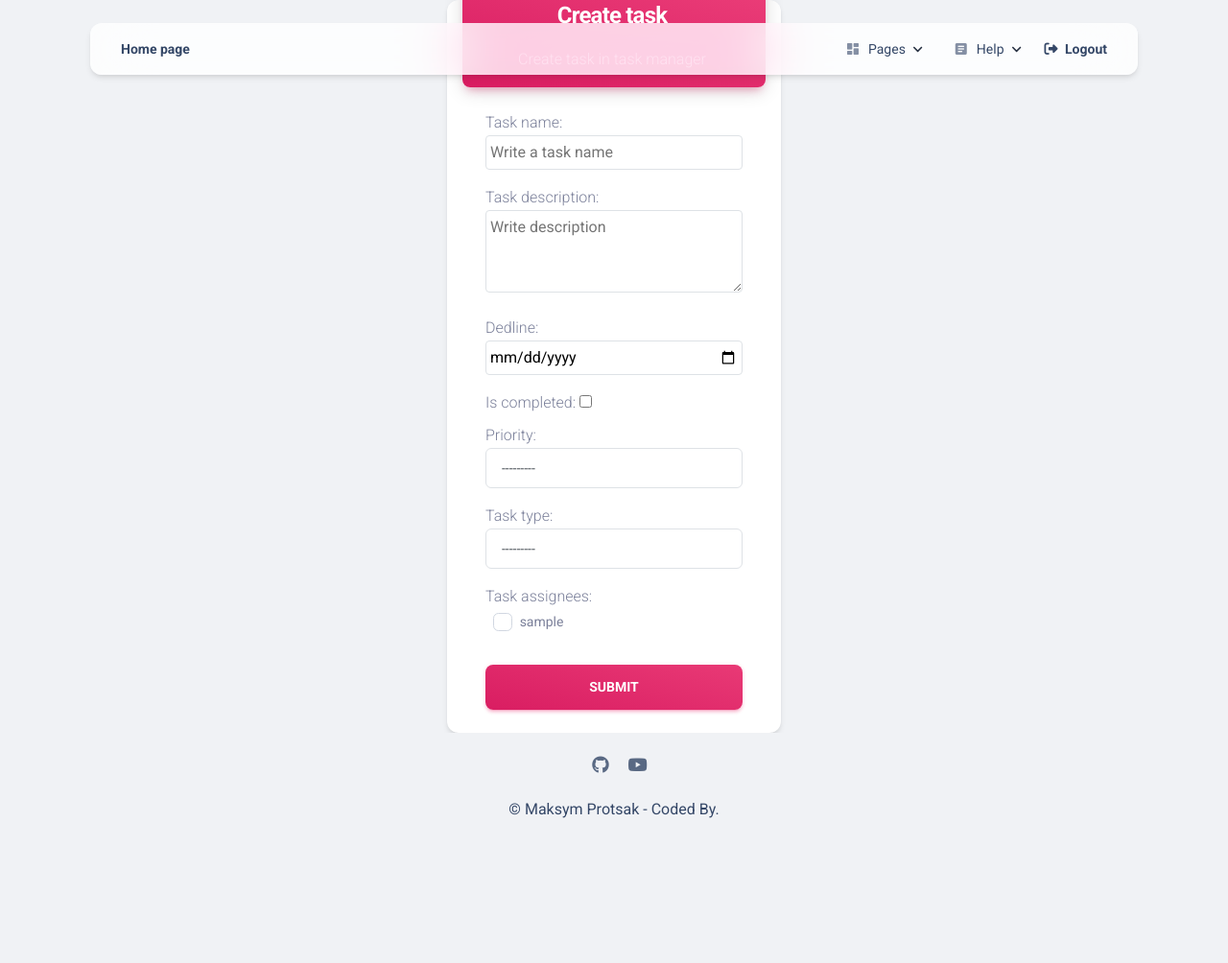
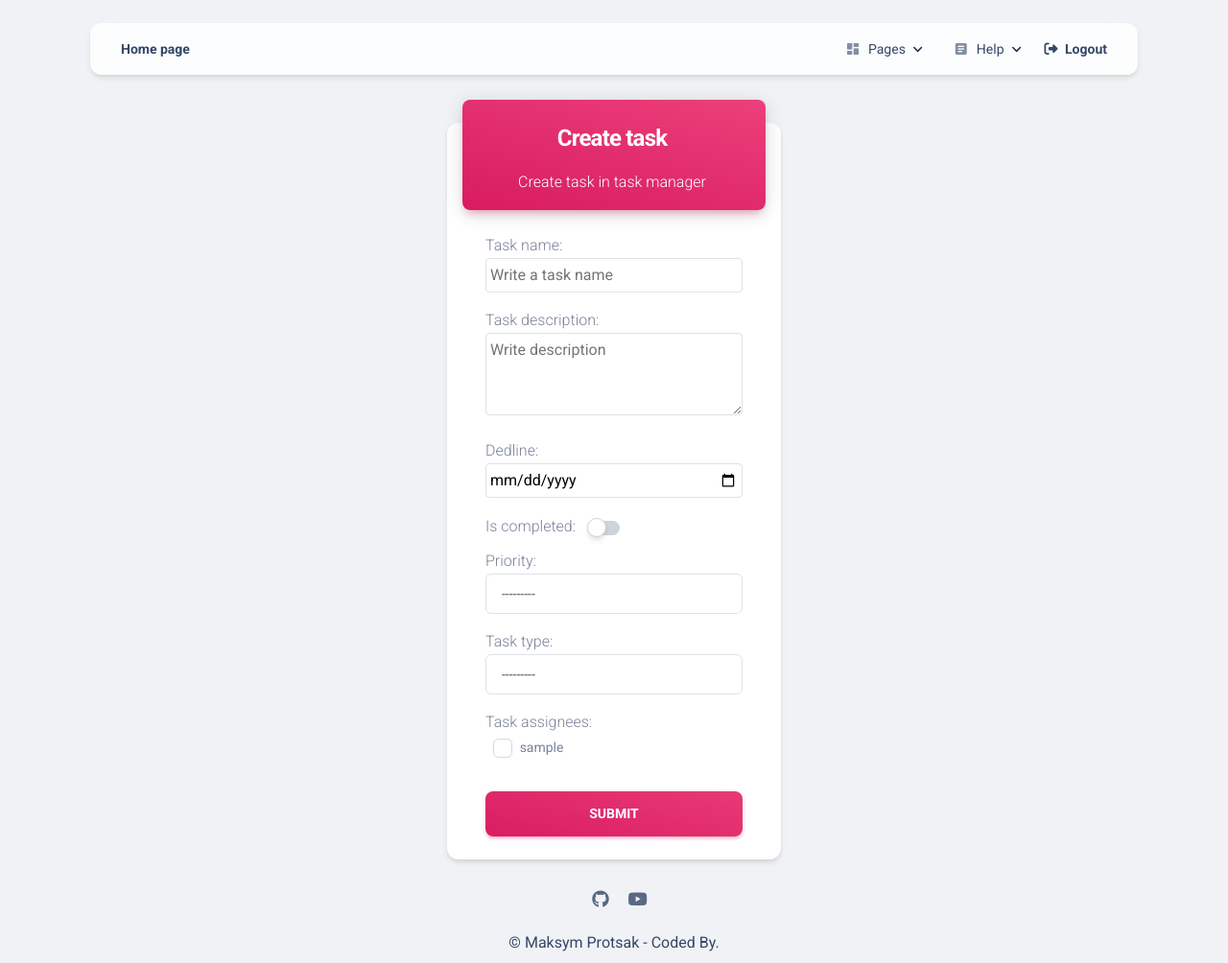
Before and after one commit to MaksymProtsak/it-company-task-manager, a Django app: page /tasks/create/ in a window 1280 px wide. Shown: the whole page at 96% size. Before the commit the page ends 853 px from the top, so only its background shows below. Run offline with Django 5.2, Linux system fonts and the light colour scheme; a user stored in the database is signed in; tables that the repository leaves empty hold one stand-in row (values such as "Sample post"); some libraries are stand-ins or nearby versions.

Commit message:
Added padding top for page-header. Chanded chackbox Is compteted for a slider.

```diff
--- a/templates/task_manager/task_form.html
+++ b/templates/task_manager/task_form.html
@@ -3,7 +3,7 @@
 {% block title %}{{ object|yesno:"Update,Create" }} task{% endblock %}
 {% block content %}
   {% include "includes/navigation.html" %}
-  <div class="page-header align-items-center min-vh-75">
+  <div class="page-header align-items-center min-vh-75 pt-8 pb-2">
     <div class="container my-auto">
       <div class="row">
         <div class="col-lg-4 col-md-8 col-12 mx-auto">
@@ -31,7 +31,23 @@
                   {{ form.description }}
                   <p class="m-0">Dedline:</p>
                   {{ form.deadline }}
-                  <p class="m-0">Is completed: {{ form.is_completed }}</p>
+                  <div class="d-flex align-items-center mb-2">
+                  <p class="m-0">
+                    Is completed:
+                  </p>
+                  <div class="form-check form-switch ps-0 m-3 mt-1 mb-0">
+                    <input
+                        class="form-check-input ms-auto mt-1"
+                        type="checkbox"
+                        id="{{ form.is_completed.id_for_label }}"
+                        name="{{ form.is_completed.name }}"
+                        {% if form.is_completed.value %} checked {% endif %}>
+                    <label
+                        class="form-check-label ms-2"
+                        for="{{ form.is_completed.id_for_label }}">
+                    </label>
+                  </div>
+                </div>
                   <p class="m-0">Priority:</p>
                   {{ form.priority }}
                   <p class="m-0">Task type:</p>
```
